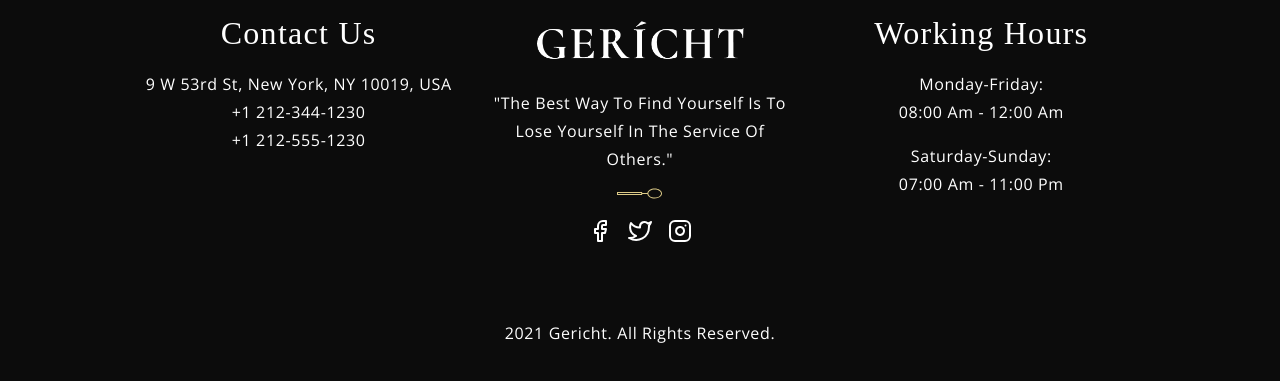
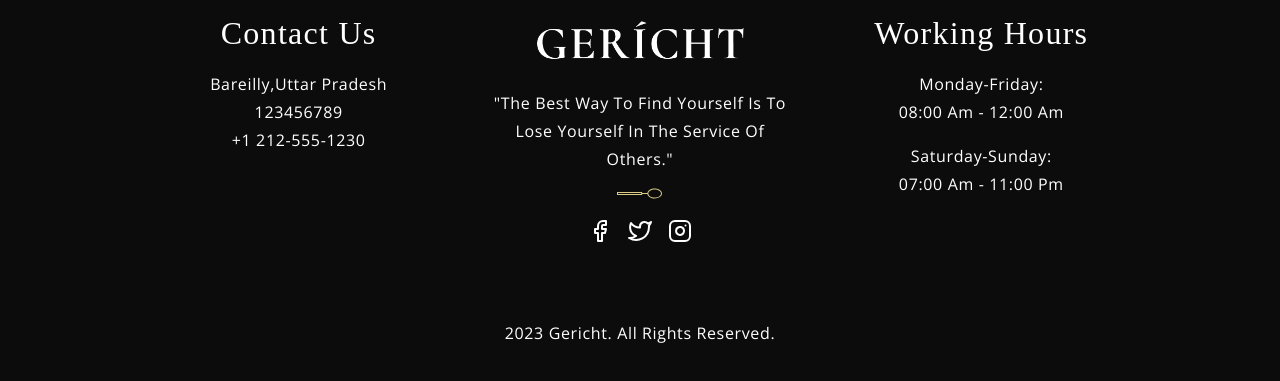
Before and after one commit to kalanaveen/naveen-restaurant, a React (Create React App) app: page / in a window 1280 px wide. Shown: the part 6996-7377 px from the top of the page. Built offline with nearby package versions, Linux system fonts and the light colour scheme; a web font is replaced by a local one.

Commit message:
footer added

```diff
--- a/src/container/Footer/Footer.jsx
+++ b/src/container/Footer/Footer.jsx
@@ -12,8 +12,8 @@ const Footer = () => (
     <div className="app__footer-links">
       <div className="app__footer-links_contact">
         <h1 className="app__footer-headtext">Contact Us</h1>
-        <p className="p__opensans">9 W 53rd St, New York, NY 10019, USA</p>
-        <p className="p__opensans">+1 212-344-1230</p>
+        <p className="p__opensans">Bareilly,Uttar Pradesh</p>
+        <p className="p__opensans">123456789</p>
         <p className="p__opensans">+1 212-555-1230</p>
       </div>
 
@@ -38,7 +38,7 @@ const Footer = () => (
     </div>
 
     <div className="footer__copyright">
-      <p className="p__opensans">2021 Gericht. All Rights reserved.</p>
+      <p className="p__opensans">2023 Gericht. All Rights reserved.</p>
     </div>
 
   </div>
```
